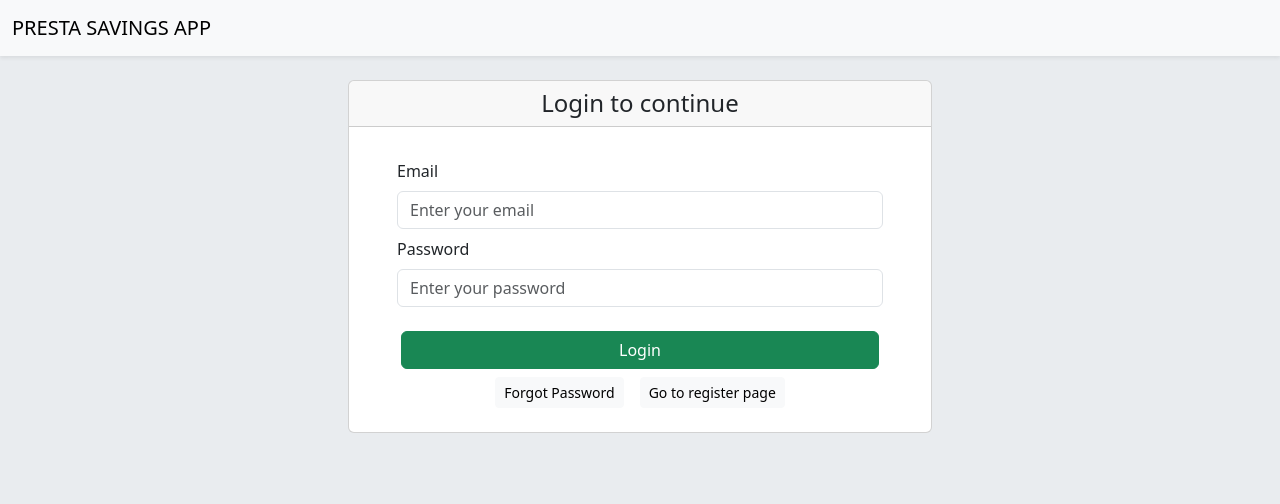
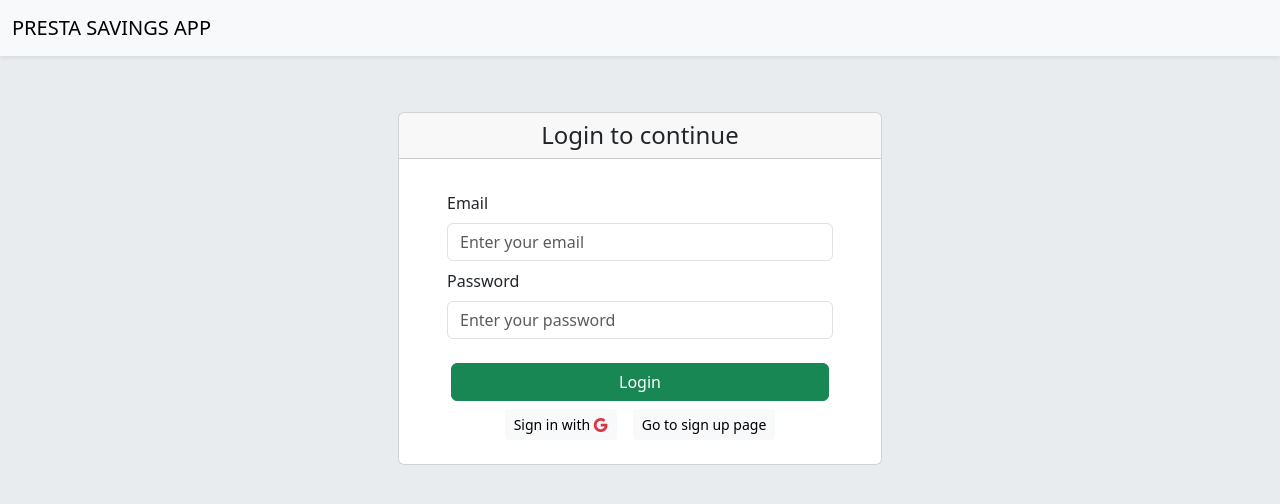
Before and after one commit to marvinkn97/presta-savings-ui, an Angular app: page / in a window 1280 px wide. Shown: the top 504 px of the page. Built offline with nearby package versions, Linux system fonts and the light colour scheme.

Commit message:
login page redesign

```diff
--- a/src/app/pages/customers/customers.component.html
+++ b/src/app/pages/customers/customers.component.html
@@ -59,11 +59,7 @@
         <div class="pagination">
           @for (page of pageList; track $index) {
           <div class="page-item">
-            <button
-              class="page-link"
-              (click)="onPageChange(page)"
-              [ngClass]="{ active: currentPage === page }"
-            >
+            <button class="page-link" (click)="onPageChange(page)">
               {{ page }}
             </button>
           </div>
--- a/src/app/pages/login/login.component.html
+++ b/src/app/pages/login/login.component.html
@@ -1,4 +1,4 @@
-<div class="container p-2 z-2 mt-3" style="max-width: 600px; margin: 0 auto">
+<div class="container p-2 z-2 mt-5" style="max-width: 500px; margin: 0 auto">
   <div class="card">
     <div class="card-header">
       <div class="display-6 fs-4 text-center">Login to continue</div>
@@ -41,13 +41,13 @@
         class="container d-flex align-content-center justify-content-center mt-2 gap-3"
       >
         <div>
-          <button class="btn btn-sm btn-light" (click)="goToRegisterPage()">
-            Forgot Password
+          <button class="btn btn-sm btn-light" (click)="google()">
+            Sign in with <i class="bi bi-google text-danger"></i>
           </button>
         </div>
         <div>
           <button class="btn btn-sm btn-light" (click)="goToRegisterPage()">
-            Go to register page
+            Go to sign up page
           </button>
         </div>
       </div>
--- a/src/app/pages/login/login.component.ts
+++ b/src/app/pages/login/login.component.ts
@@ -22,6 +22,10 @@ export class LoginComponent {
     password: new FormControl('', Validators.required),
   });
 
+  google() {
+    alert('to be implemented😀');
+  }
+
   goToRegisterPage() {
     this.router.navigateByUrl('/register');
   }
--- a/src/app/pages/transactions/transactions.component.ts
+++ b/src/app/pages/transactions/transactions.component.ts
@@ -5,8 +5,6 @@ import { Component } from '@angular/core';
   standalone: true,
   imports: [],
   templateUrl: './transactions.component.html',
-  styleUrl: './transactions.component.css'
+  styleUrl: './transactions.component.css',
 })
-export class TransactionsComponent {
-
-}
+export class TransactionsComponent {}
--- /dev/null
+++ b/src/app/pages/users/users.component.html
@@ -0,0 +1 @@
+<p>users works!</p>
```
Also changed, not shown: src/app/pages/users/users.component.ts (added, +12 -0 lines), src/app/pages/users/users.component.css (added), 1 other file (tests, documents, lock files or other folders).
